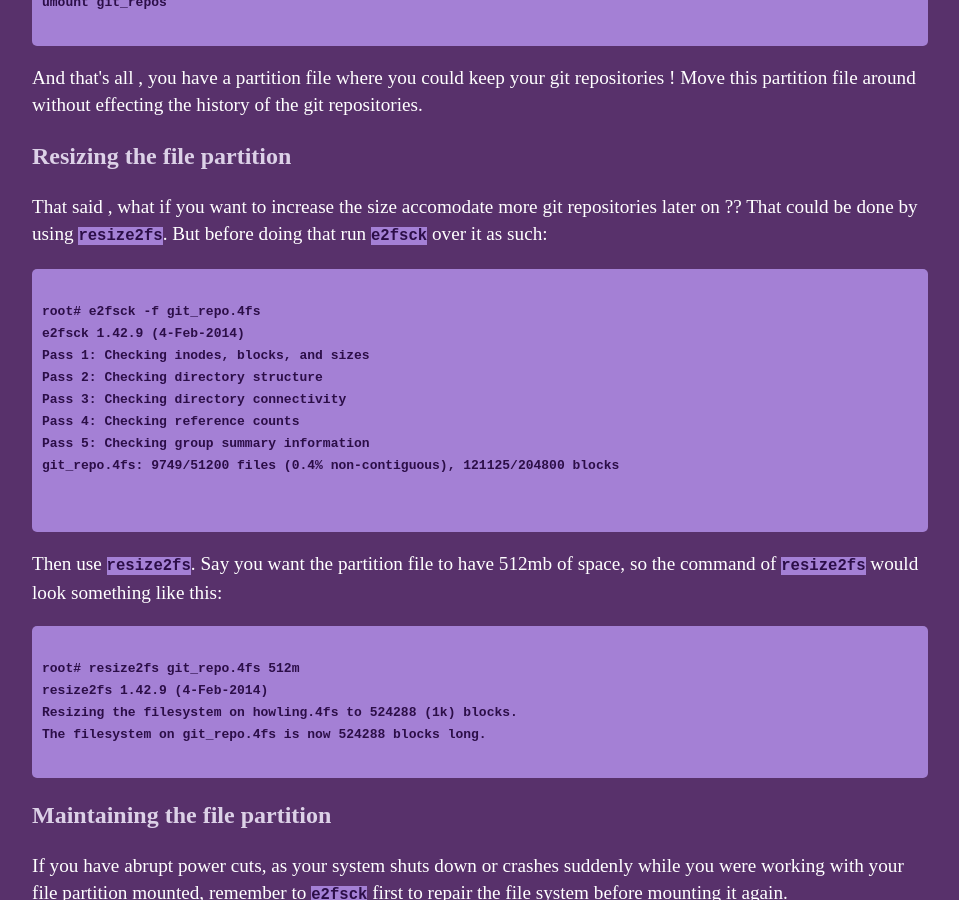
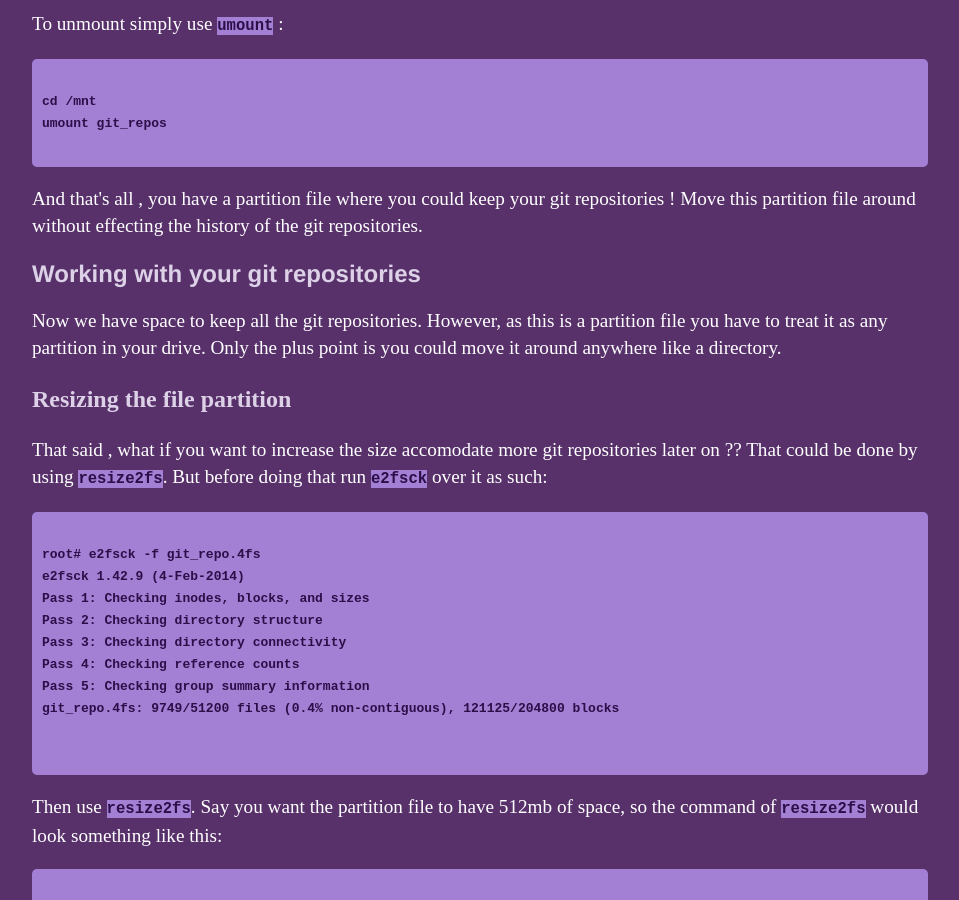
Before and after one commit to Mr-Kumar-Abhishek/brain-beats-blog, a Jekyll site: the page built from _posts/2016-06-11-how-to-properly-maintain-local-clones-of-git-repositories-in-linux.md, in a window 1280 px wide and 900 px high, scrolled down 3973 px. Shown: the whole window, without its empty margins (160-1119 px from the left). Built offline with Jekyll 4.4.1, drawn with Linux system fonts in a browser that asks for light colours; comment, search, counter and statistics services are not loaded; some of the changed text lies outside the part shown.

Commit message:
Add more texts for better explaination in 2nd post

```diff
--- a/_posts/2016-06-11-how-to-properly-maintain-local-clones-of-git-repositories-in-linux.md
+++ b/_posts/2016-06-11-how-to-properly-maintain-local-clones-of-git-repositories-in-linux.md
@@ -31,6 +31,10 @@
  Tiresome isn't it ?
 
 Well, it was for me too, Luckily I was helped by one of my friend who actually introduced me to Linux long back. She had suggested me to use separate partition file for all my git repositories, which is what I am going to explain in this blog post.
+
+<section>
+<h2>Creating space for git repositories</h2>
+<p>First of all you will be needing a space where you could keep all your git repositories. This space would be special as moving it will not change the git history of the repositories residing in it.</p>
 
 <section>
 <h3> Creating a Raw Image </h3>
@@ -185,6 +189,11 @@
 
 
 </section>
+</section>
+<section>
+<h2>Working with your git repositories</h2>
+<p> Now we have space to keep all the git repositories. However, as this is a partition file you have to treat it as any partition in your drive. Only the plus point is you could move it around anywhere like a directory.</p>
+
 <section>
 <h3> Resizing the file partition </h3>
 
@@ -228,6 +237,7 @@
 git_repo.4fs: clean, 11/8192 files, 5530/32768 blocks
 </code>
 </pre>
+</section>
+</section>
 
-</section>
 If you find any mistakes send me a [pull request here](https://github.com/Mr-Kumar-Abhishek/Mr-Kumar-Abhishek.github.io).
```
